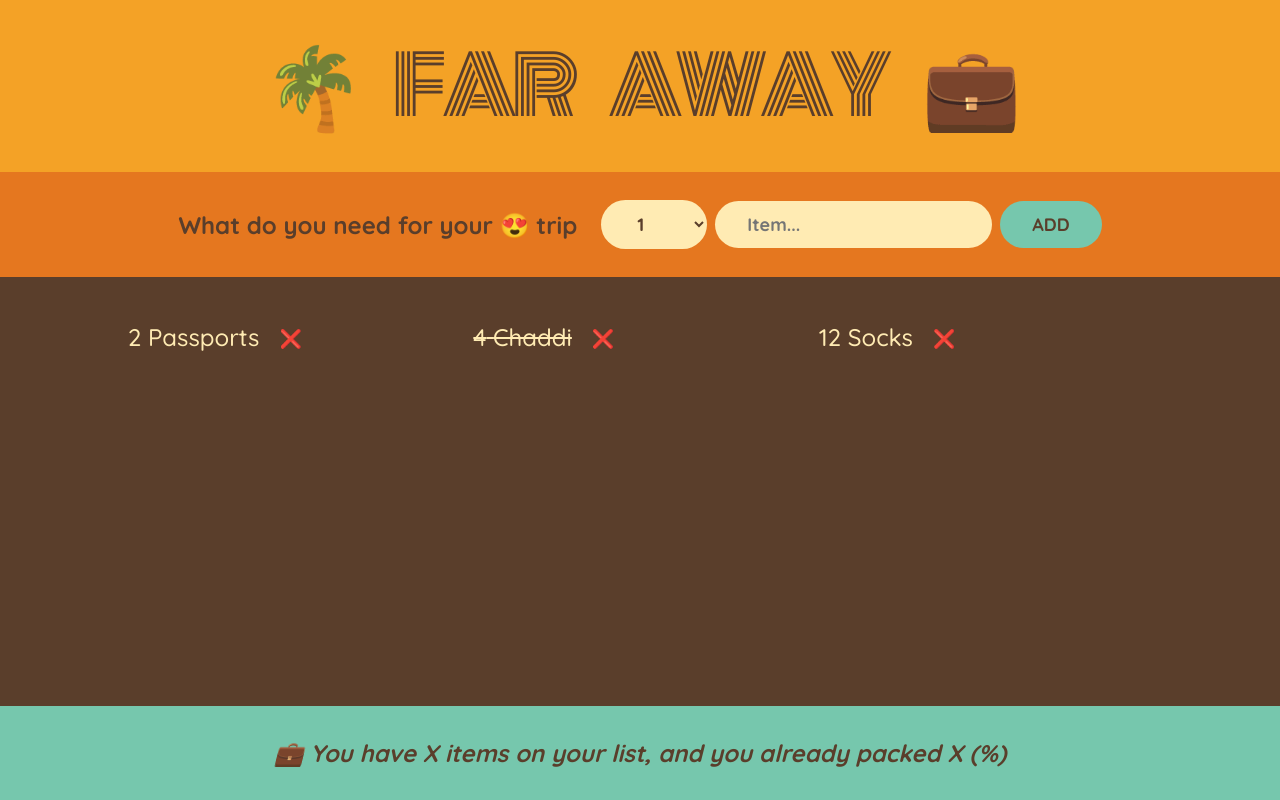
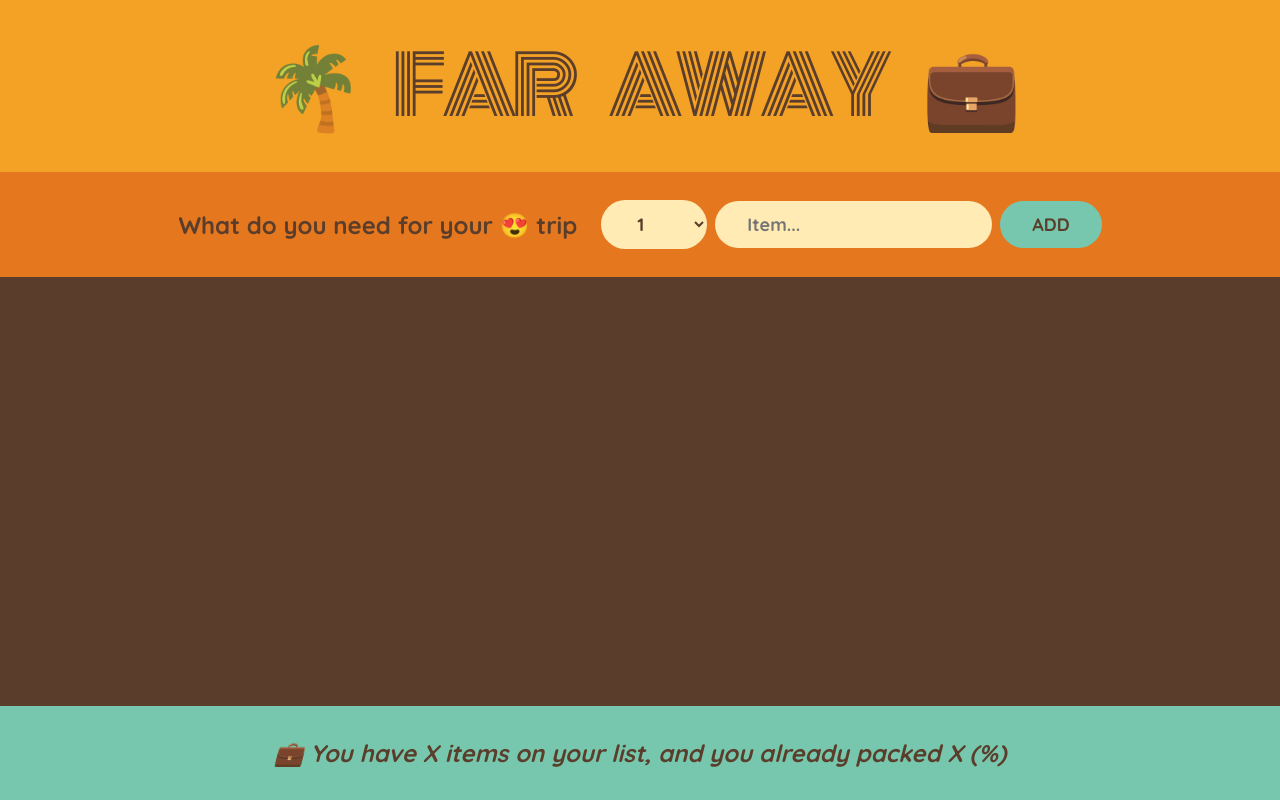
Before and after one commit to tushardongre1990/jonas-react, a React (Create React App) app: page / in a window 1280 px wide. Built offline with nearby package versions, Linux system fonts and the light colour scheme.

Commit message:
80.Thinking About State and Lifting State Up

```diff
--- a/src/App.js
+++ b/src/App.js
@@ -7,11 +7,16 @@
 ];
 
 export default function App() {
+  const [items, setItems] = useState([]); // lifted up
+
+  function handleAddItems(item) {
+    setItems((items) => [...items, item]);
+  }
   return (
     <div className="app">
       <Logo />
-      <Form />
-      <PackingList />
+      <Form onAddItems={handleAddItems} />
+      <PackingList items={items} />
       <Stats />
     </div>
   );
@@ -21,9 +26,18 @@
   return <h1>🌴 Far Away 💼</h1>;
 }
 
-function Form() {
+function Form({ onAddItems }) {
   const [description, setDescription] = useState("");
   const [quantity, setQuantity] = useState(1);
+
+  // const [items, setItems] = useState([]); // empty array → since the displayed items are packing item which are array
+
+  // function handleAddItems(item) {
+  //   setItems((item) => [...items, item]);
+  // }  // move to App
+
+  // right now our item state is inside form component, but we need this state inside PackingList component 'cause in PackingList it should be rendered but we can't pass it as a prop since PackingList is sibling of Form
+  // To solve this, we lift the state i.e const [items, setItems] = useState([]); to the closest parent component i.e App component
 
   function handleSubmit(event) {
     event.preventDefault();
@@ -33,6 +47,8 @@
 
     const newItem = { description, quantity, packed: false, id: Date.now() };
     console.log(newItem);
+
+    onAddItems(newItem);
 
     // sets the quantity and description back to initial state after form submission
     setDescription("");
@@ -65,11 +81,11 @@
 }
 
 // Form and PackingList are sibling components so we have pass data from Form to PackingList directly via props
-function PackingList() {
+function PackingList({ items }) {
   return (
     <div className="list">
       <ul>
-        {initialItems.map((item) => (
+        {items.map((item) => (
           <Item item={item} key={item.id} />
         ))}
       </ul>
```
